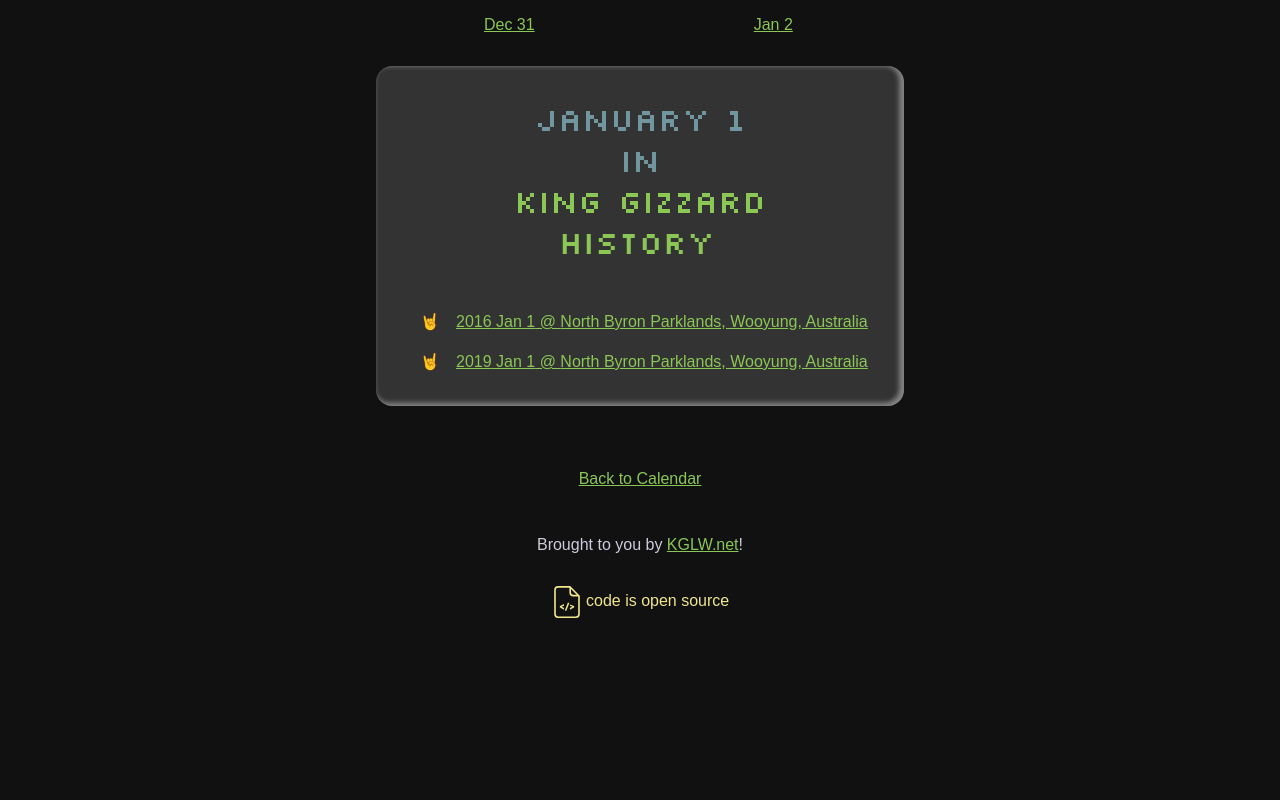
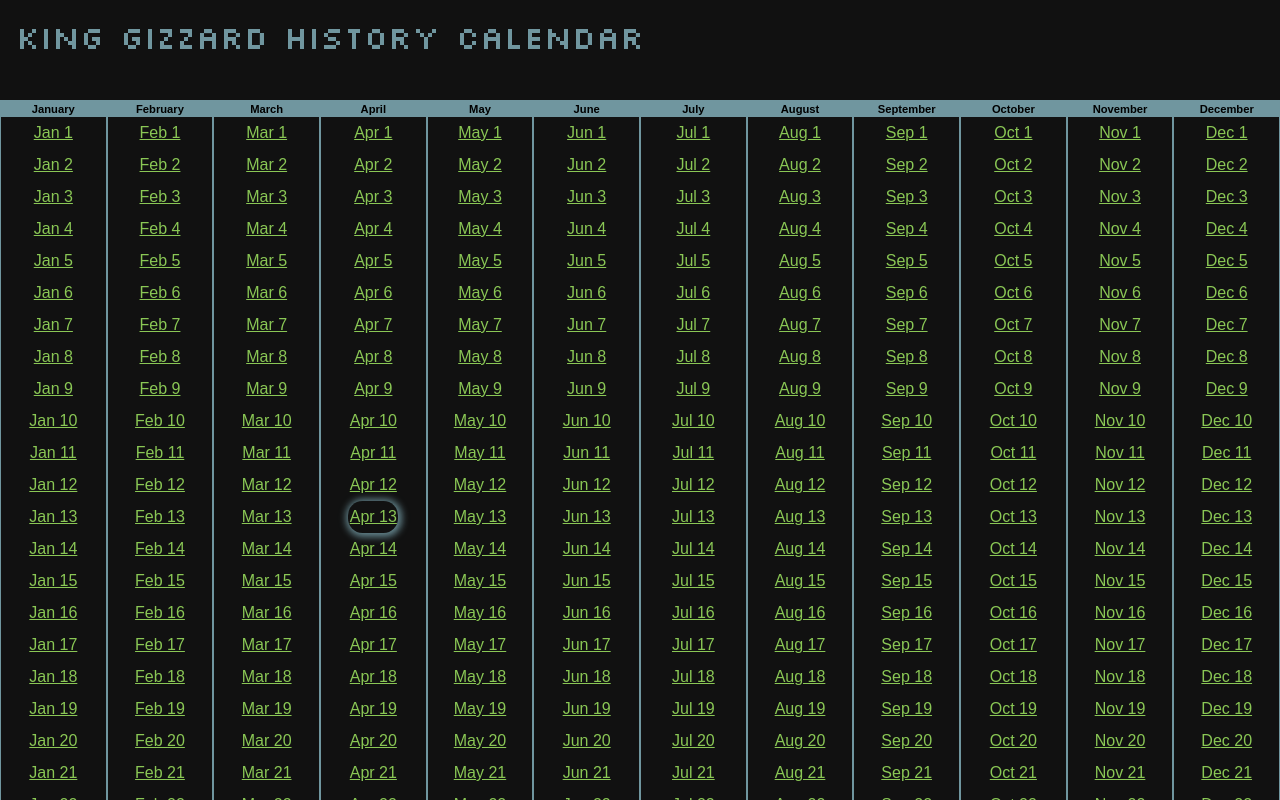
Before and after one commit to kglw-dot-net/kglw-today, a Next.js app: page /calendar in a window 1280 px wide. Shown: the top 800 px of the page. Built offline with nearby package versions, Linux system fonts and the light colour scheme.

Commit message:
refactor: extract Calendar component/page
[claude]

```diff
--- /dev/null
+++ b/src/components/calendar.tsx
@@ -0,0 +1,38 @@
+import React, { useEffect, useState } from 'react'
+import { dateToSlug, dateToText } from '../helpers'
+
+export default function Calendar() {
+  const [todayDate, setDate] = useState<Date | null>(null)
+  useEffect(() => {
+    // Intentional: defer to client to avoid SSR hydration mismatch
+    // eslint-disable-next-line react-hooks/set-state-in-effect
+    setDate(new Date())
+  }, [])
+  return (
+    <div className="calendar">
+      <ul>
+        {Array(12).fill(null).map((_, indexMonth) => {
+          const date = new Date(2000, indexMonth, 1)
+          const monthName = dateToText(date, { month: 'long' }).split(' ')[0]
+          return <li key={indexMonth}>
+            <h3>{monthName}</h3>
+            <ul>
+              {Array(31).fill(null).map((_, indexDay) => {
+                date.setDate(indexDay + 1)
+                if (date.getMonth() === indexMonth) {
+                  const isToday = todayDate && date.getMonth() === todayDate.getMonth() && date.getDate() === todayDate.getDate()
+                  return <li key={indexDay}>
+                    <a href={`/${dateToSlug(date)}`} className={isToday ? 'today' : ''}>
+                      {dateToText(date)}
+                    </a>
+                  </li>
+                }
+                return null
+              })}
+            </ul>
+          </li>
+        })}
+      </ul>
+    </div>
+  )
+}
--- /dev/null
+++ b/src/pages/calendar.tsx
@@ -0,0 +1,16 @@
+import React from 'react'
+import Head from 'next/head'
+import Calendar from '../components/calendar'
+import Layout from '../components/layout'
+
+export default function CalendarPage() {
+  return <>
+    <Head>
+      <title>King Gizzard History Calendar</title>
+    </Head>
+    <Layout className="layout-calendar">
+      <h1>King Gizzard History Calendar</h1>
+      <Calendar />
+    </Layout>
+  </>
+}
```
Also changed, not shown: src/pages/index.tsx (+2 -27 lines), 1 other file (tests, documents, lock files or other folders).
